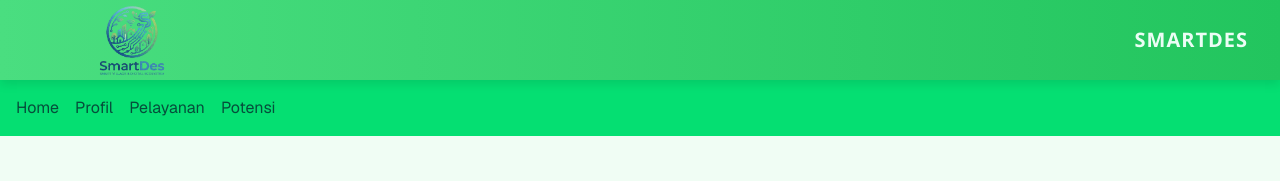
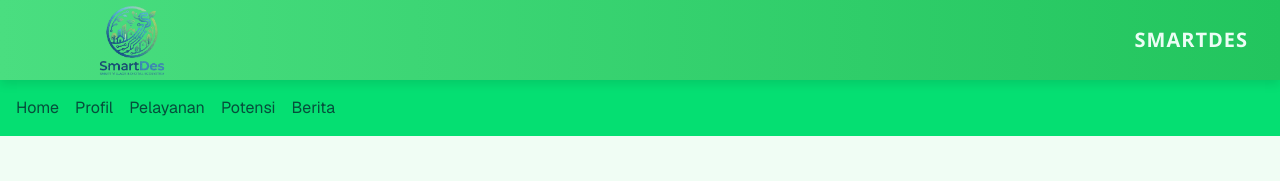
Before and after one commit to muhammadarlianoscar-uti/TA-WEB-24-SEMBADE, a Next.js app in the folder my-app/: page / in a window 1280 px wide. Shown: the top 181 px of the page. Built offline with nearby package versions, Linux system fonts and the light colour scheme.

Commit message:
Membuat menu/navbar Berita

```diff
--- a/my-app/app/layout.tsx
+++ b/my-app/app/layout.tsx
@@ -49,6 +49,7 @@ export default function RootLayout({
           <Link href="/">Profil</Link>
           <Link href="/">Pelayanan</Link>
           <Link href="/">Potensi</Link>
+          <Link href="/">Berita</Link>
 
         </nav>
 
```
